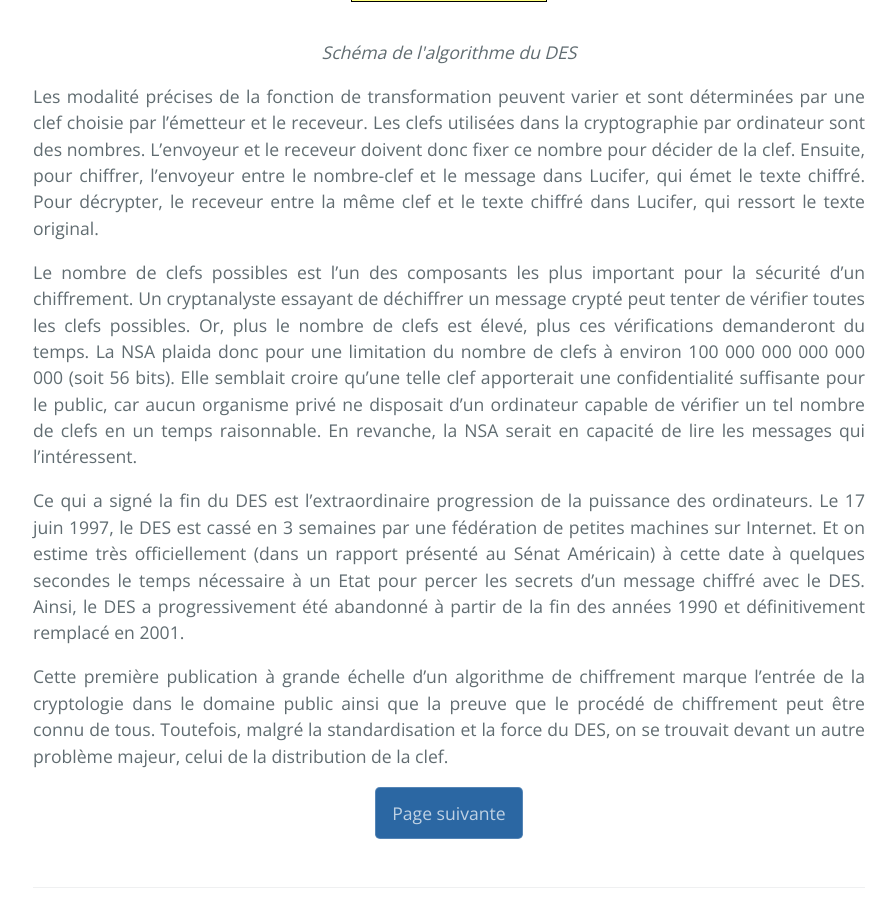
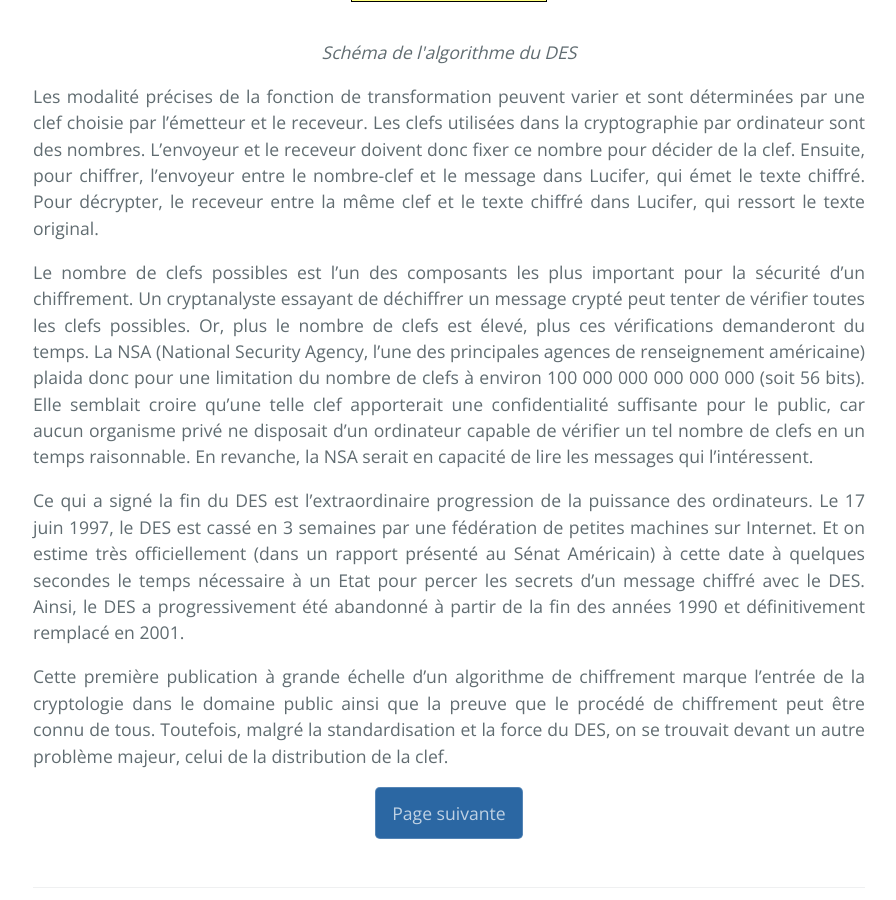
Before and after one commit to SamuelGallay/CryptoTPE, a Jekyll site: the page built from pages/4_Internet/1_des.md, in a window 1280 px wide and 900 px high, scrolled down 1615 px. Shown: the whole window, without its empty margins (191-1087 px from the left). Built offline with Jekyll 4.4.1, drawn with Linux system fonts in a browser that asks for light colours; our own code applies the rules of GitHub Pages for plain Markdown files.

Commit message:
Update 1_des.md

```diff
--- a/pages/4_Internet/1_des.md
+++ b/pages/4_Internet/1_des.md
@@ -21,7 +21,7 @@ Lucifer crypte les messages de la façon suivante. D’abord, le message est tra
 
 Les modalité précises de la fonction de transformation peuvent varier et sont déterminées par une clef choisie par l'émetteur et le receveur. Les clefs utilisées dans la cryptographie par ordinateur sont des nombres. L’envoyeur et le receveur doivent donc fixer ce nombre pour décider de la clef. Ensuite, pour chiffrer, l’envoyeur entre le nombre-clef et le message dans Lucifer, qui émet le texte chiffré. Pour décrypter, le receveur entre la même clef et le texte chiffré dans Lucifer, qui ressort le texte original.
 
-Le nombre de clefs possibles est l’un des composants les plus important pour la sécurité d’un chiffrement. Un cryptanalyste essayant de déchiffrer un message crypté peut tenter de vérifier toutes les clefs possibles. Or, plus le nombre de clefs est élevé, plus ces vérifications demanderont du temps. La NSA plaida donc pour une limitation du nombre de clefs à environ 100 000 000 000 000 000 (soit 56 bits). Elle semblait croire qu’une telle clef apporterait une confidentialité suffisante pour le public, car aucun organisme privé ne disposait d’un ordinateur capable de vérifier un tel nombre de clefs en un temps raisonnable. En revanche, la NSA serait en capacité de lire les messages qui l’intéressent.
+Le nombre de clefs possibles est l’un des composants les plus important pour la sécurité d’un chiffrement. Un cryptanalyste essayant de déchiffrer un message crypté peut tenter de vérifier toutes les clefs possibles. Or, plus le nombre de clefs est élevé, plus ces vérifications demanderont du temps. La NSA (National Security Agency, l'une des principales agences de renseignement américaine) plaida donc pour une limitation du nombre de clefs à environ 100 000 000 000 000 000 (soit 56 bits). Elle semblait croire qu’une telle clef apporterait une confidentialité suffisante pour le public, car aucun organisme privé ne disposait d’un ordinateur capable de vérifier un tel nombre de clefs en un temps raisonnable. En revanche, la NSA serait en capacité de lire les messages qui l’intéressent.
 
 Ce qui a signé la fin du DES est l'extraordinaire progression de la puissance des ordinateurs. Le 17 juin 1997, le DES est cassé en 3 semaines par une fédération de petites machines sur Internet. Et on estime très officiellement (dans un rapport présenté au Sénat Américain) à cette date à quelques secondes le temps nécessaire à un Etat pour percer les secrets d'un message chiffré avec le DES. Ainsi, le DES a progressivement été abandonné à partir de la fin des années 1990 et définitivement remplacé en 2001.
 
```
